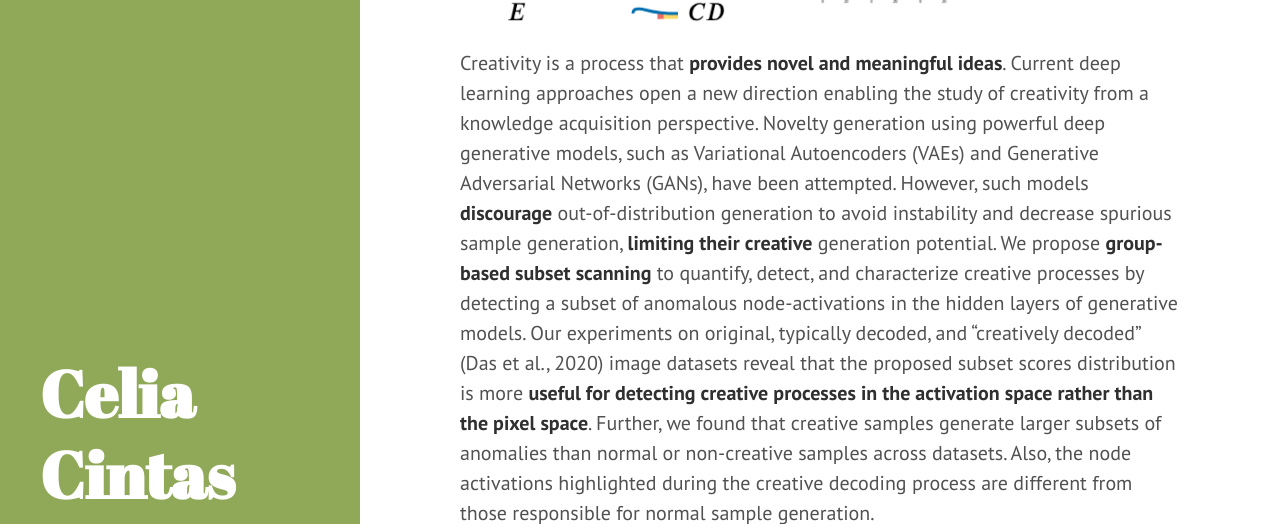
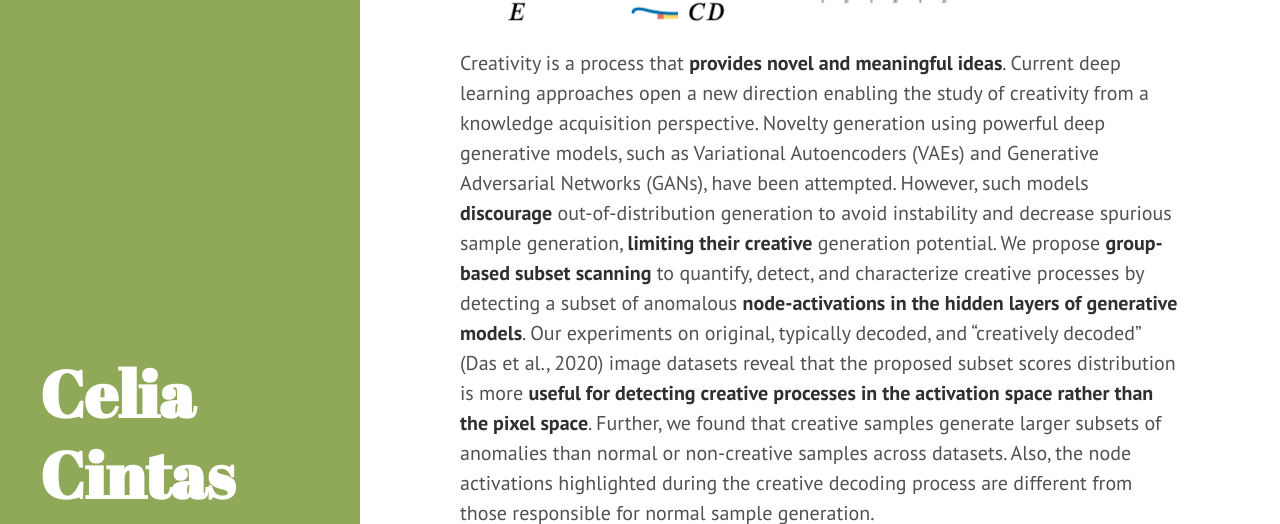
Before and after one commit to celiacintas/celiacintas.github.io, a Jekyll site: the page built from _posts/2021-05-03-creativity.md, in a window 1280 px wide and 900 px high, scrolled down 568 px, cut to the strip 0-524 px from the top of the window. Built offline with Jekyll 4.4.1, drawn with Linux system fonts in a browser that asks for light colours.

```diff
--- a/_posts/2021-05-03-creativity.md
+++ b/_posts/2021-05-03-creativity.md
@@ -8,7 +8,7 @@ We're going to be presenting some preliminary results in our work ["Towards crea
 ![Overview](/public/post/overview.png){:height="256px" style="float: center; margin-right: 1em"}
 
 Creativity is a process that  **provides novel and meaningful ideas**. Current deep learning approaches open a new direction enabling the study of creativity from a knowledge acquisition perspective. Novelty generation using powerful deep generative models, such as Variational Autoencoders (VAEs) and Generative Adversarial Networks (GANs), have been attempted.
-However, such models **discourage** out-of-distribution generation to avoid instability and decrease spurious sample generation, **limiting their creative** generation potential. We propose **group-based subset scanning** to quantify, detect, and characterize creative processes by detecting a subset of anomalous node-activations in the hidden layers of generative models. Our experiments on original, typically decoded, and "creatively decoded" (Das et al., 2020) image datasets reveal that the proposed subset scores distribution is more **useful for detecting creative processes in the activation space rather than the pixel space**. Further, we found that creative samples generate larger subsets of anomalies than normal or non-creative samples across datasets. Also, the node activations highlighted during the creative decoding process
+However, such models **discourage** out-of-distribution generation to avoid instability and decrease spurious sample generation, **limiting their creative** generation potential. We propose **group-based subset scanning** to quantify, detect, and characterize creative processes by detecting a subset of anomalous **node-activations in the hidden layers of generative models**. Our experiments on original, typically decoded, and "creatively decoded" (Das et al., 2020) image datasets reveal that the proposed subset scores distribution is more **useful for detecting creative processes in the activation space rather than the pixel space**. Further, we found that creative samples generate larger subsets of anomalies than normal or non-creative samples across datasets. Also, the node activations highlighted during the creative decoding process
 are different from those responsible for normal sample generation.
 
 ![Poster](/public/post/output.gif){:height="512px" style="float: center; margin-right: 1em"}
```
